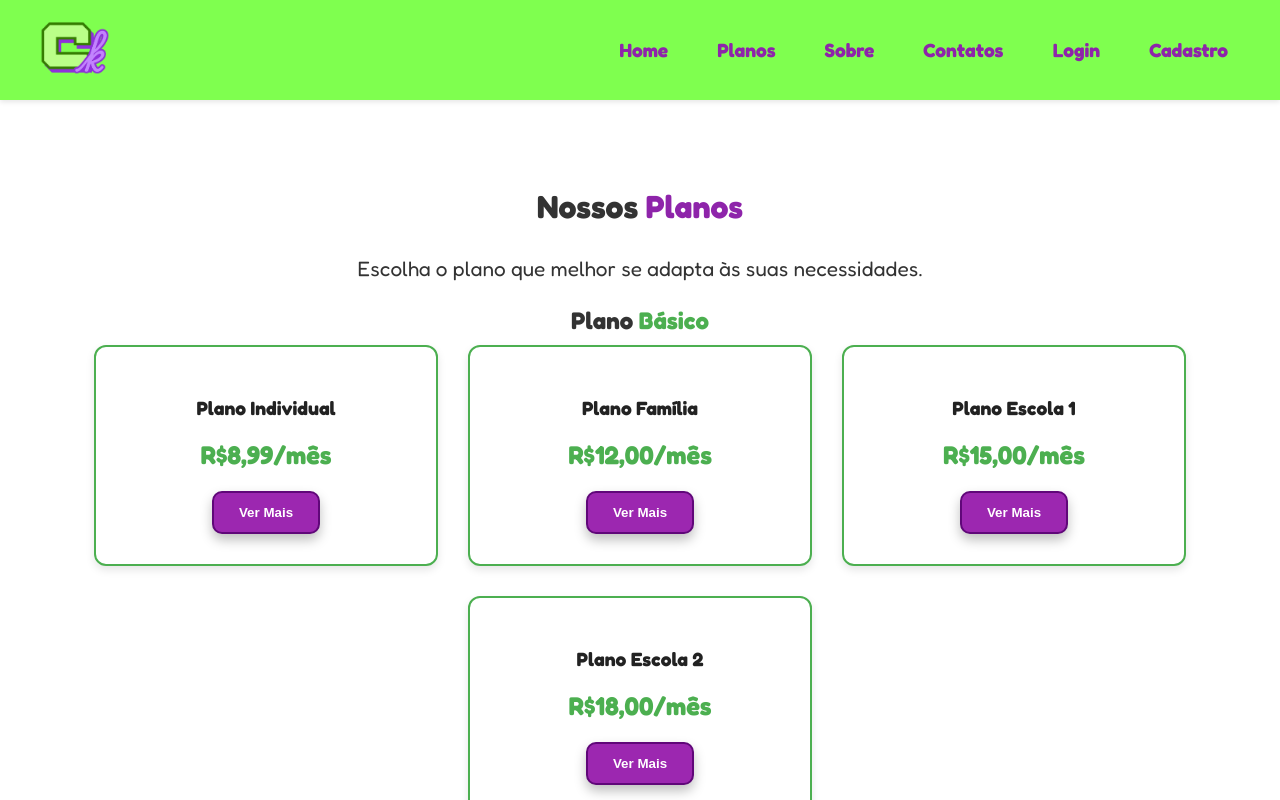
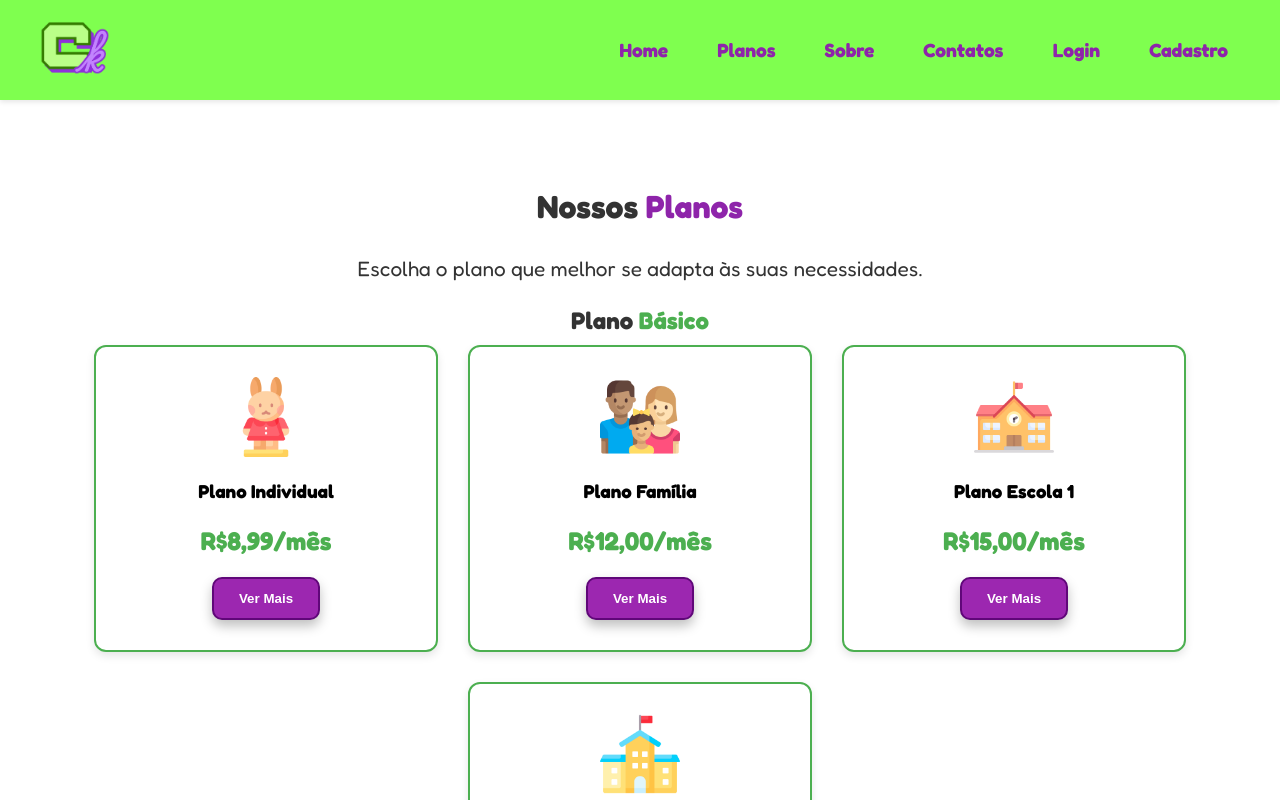
Before and after one commit to raphaelaluvi/TccCriaFront, a React (Vite) app: page /planos in a window 1280 px wide. Shown: the top 800 px of the page. Built offline with nearby package versions, Linux system fonts and the light colour scheme.

Commit message:
iconeplanosok

```diff
--- a/src/components/Cardplanos/Cardplanos.jsx
+++ b/src/components/Cardplanos/Cardplanos.jsx
@@ -39,8 +39,7 @@ const CardPlanos = ({ planos }) => {
             <div className={styles["planos-container"]}>
               {categoria.itens.map((plano, idx) => (
                 <div className={styles["plano-card"]} key={plano.modalId}>
-                  <h3>
-                    {/* Ícone antes do nome */}
+                  {/* Ícone antes do nome */}
                     {plano.tipo && (
                       <img
                         src={icones[plano.tipo]}
@@ -48,6 +47,8 @@ const CardPlanos = ({ planos }) => {
                         className={styles.icone}
                       />
                     )}
+                  <h3>
+
                     {plano.nome}
                   </h3>
                   <p className={styles.preco}>{plano.preco}</p>
--- a/src/components/Cardplanos/Cardplanos.module.css
+++ b/src/components/Cardplanos/Cardplanos.module.css
@@ -50,12 +50,6 @@
 .plano-card:hover {
   transform: translateY(-8px);
   box-shadow: 0 6px 16px rgba(0, 0, 0, 0.15);
-}
-
-.plano-card h3 {
-  margin-bottom: 10px;
-  font-size: 1.2rem;
-  color: #222;
 }
 
 .plano-card .preco {
@@ -164,9 +158,14 @@
   background: #6f2588;
 }
 
+.plano-card h3 {
+  display: flex;
+  flex-direction: column;
+  align-items: center;
+  gap: 10px;
+}
+
 .icone {
-  width: 24px;
-  height: 24px;
-  margin-right: 10px;
-  vertical-align: middle;
+  width: 80px;
+  height: 80px;
 }
--- a/src/components/Infoplano/Infoplano.jsx
+++ b/src/components/Infoplano/Infoplano.jsx
@@ -1,7 +1,7 @@
 import styles from "./InfoPlano.module.css";
 
-import familiaIcon from "../../assets/icon-familia.png";
-import escolaIcon from "../../assets/icon-escola.png";
+import familiaIcon from "../../assets/familia.png";
+import escolaIcon from "../../assets/escola.png";
 import acordIcon from "../../assets/acordo.png";
 import criancasImg from "../../assets/img-criancaslivros.jpeg";
 
--- a/src/components/Infoplano/Infoplano.module.css
+++ b/src/components/Infoplano/Infoplano.module.css
@@ -73,7 +73,7 @@
 }
 
 .icone {
-  width: 60px;
+  width: 80px;
 }
 
 /* Porque alfabetização */
--- a/src/pages/Planos.jsx
+++ b/src/pages/Planos.jsx
@@ -1,23 +1,23 @@
 import React from "react";
-import CardPlanos from "../components/Cardplanos/CardPlanos";
+import CardPlanos from "../components/Cardplanos/Cardplanos";
 
 const planosData = [
   {
     titulo: "Básico",
     itens: [
-      { nome: "Plano Individual", preco: "R$8,99/mês", modalId: "plano1" },
-      { nome: "Plano Família", preco: "R$12,00/mês", modalId: "plano2" },
-      { nome: "Plano Escola 1", preco: "R$15,00/mês", modalId: "plano3" },
-      { nome: "Plano Escola 2", preco: "R$18,00/mês", modalId: "plano4" },
+      { nome: "Plano Individual", preco: "R$8,99/mês", modalId: "plano1", tipo: "individual" },
+      { nome: "Plano Família", preco: "R$12,00/mês", modalId: "plano2", tipo: "familia" },
+      { nome: "Plano Escola 1", preco: "R$15,00/mês", modalId: "plano3", tipo: "escola" },
+      { nome: "Plano Escola 2", preco: "R$18,00/mês", modalId: "plano4", tipo: "escola2" },
     ],
   },
   {
     titulo: "Completo",
     itens: [
-      { nome: "Plano Individual Completo", preco: "R$11,50/mês", modalId: "plano5" },
-      { nome: "Plano Família Completo", preco: "R$15,70/mês", modalId: "plano6" },
-      { nome: "Plano Escola 1 Completo", preco: "R$16,00/mês", modalId: "plano7" },
-      { nome: "Plano Escola 2 Completo", preco: "R$19,10/mês", modalId: "plano8" },
+      { nome: "Plano Individual Completo", preco: "R$11,50/mês", modalId: "plano5", tipo: "individual" },
+      { nome: "Plano Família Completo", preco: "R$15,70/mês", modalId: "plano6", tipo: "familia" },
+      { nome: "Plano Escola 1 Completo", preco: "R$16,00/mês", modalId: "plano7", tipo: "escola" },
+      { nome: "Plano Escola 2 Completo", preco: "R$19,10/mês", modalId: "plano8", tipo: "escola2" },
     ],
   },
 ];
```
Also changed, not shown: src/data/planosDatas.js (deleted, +0 -22 lines).
